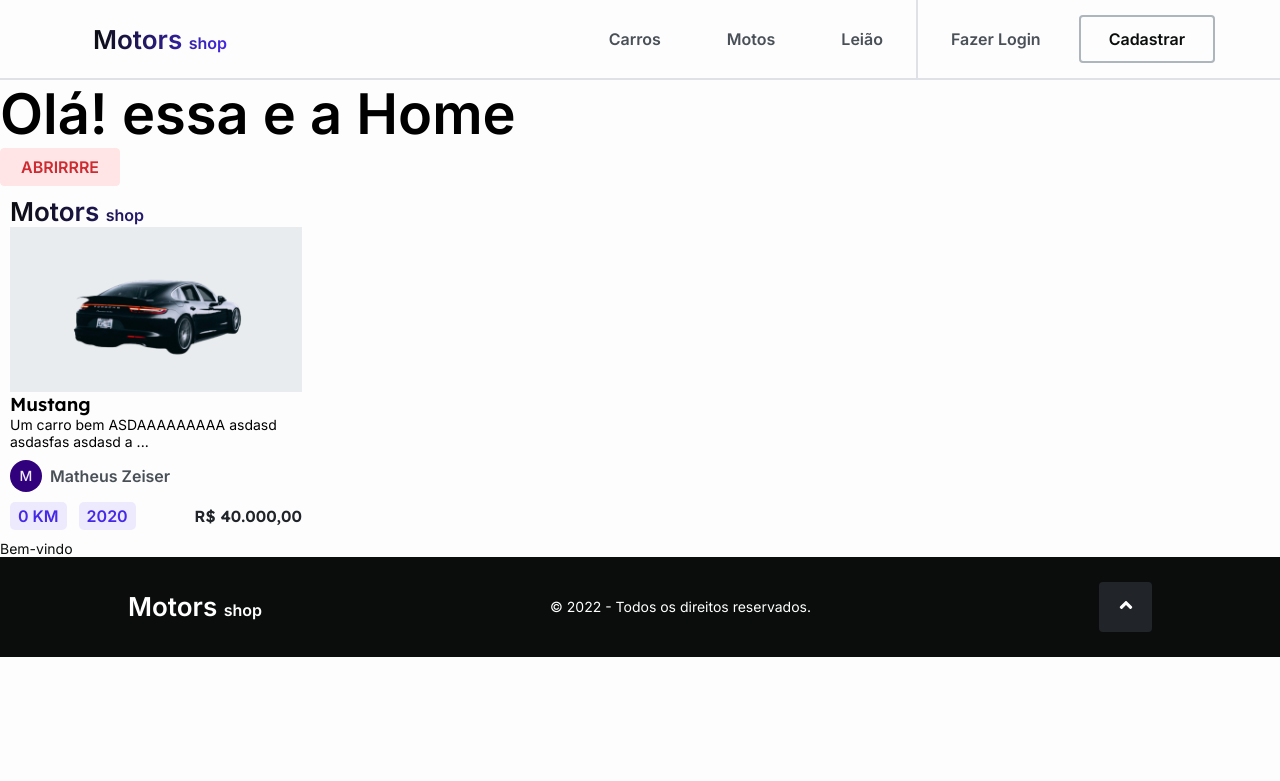
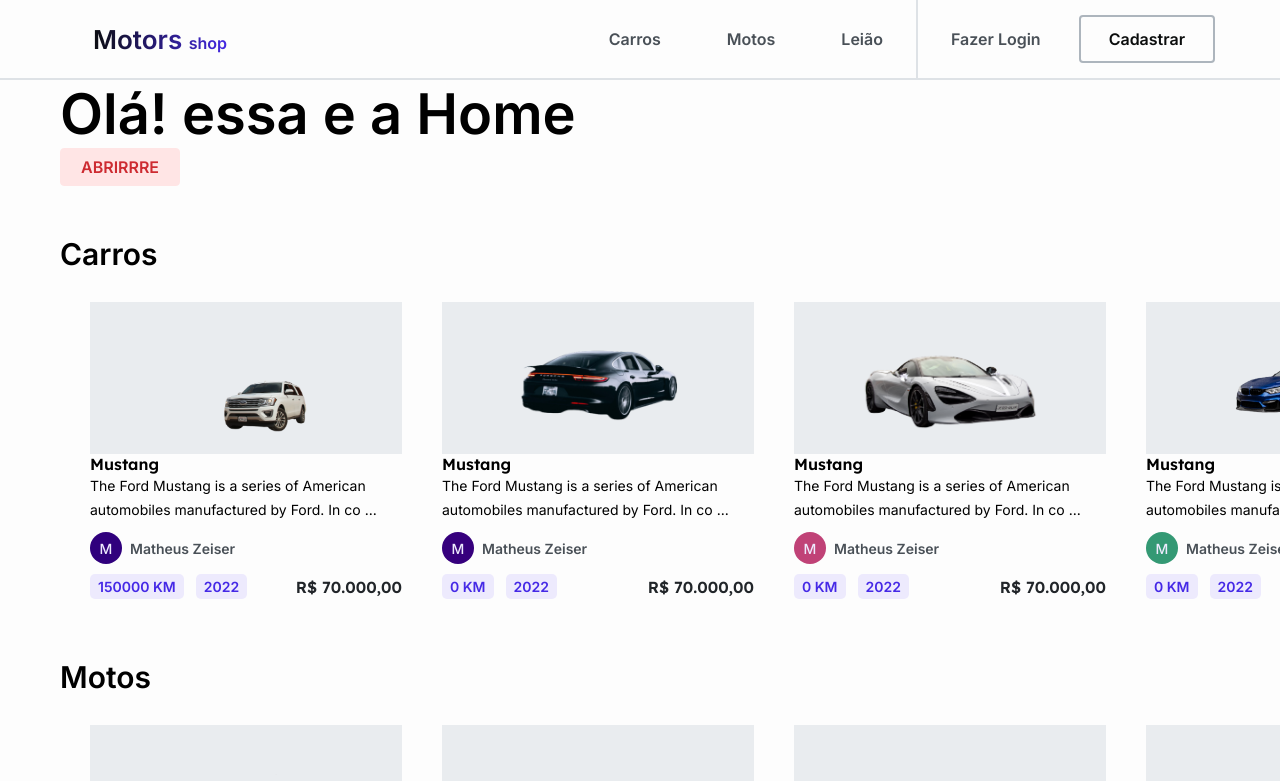
Before and after one commit to projeto-final-grupo07/frontend-project-ff-m6, a React (Create React App) app in the folder client/: page / in a window 1280 px wide. Shown: the top 781 px of the page. Built offline with nearby package versions, Linux system fonts and the light colour scheme.

Commit message:
Feat: Created vehicle list and updated product card

```diff
--- a/client/src/components/CardProfile/style.ts
+++ b/client/src/components/CardProfile/style.ts
@@ -9,6 +9,7 @@ export const ThemeCardProfile = styled.div<ColorRandomProps>`
   align-items: center;
   margin-top: 10px;
   margin-bottom: 10px;
+  font-size: 14px;
 
   .initial {
     display: flex;
--- a/client/src/components/ProductCard/index.tsx
+++ b/client/src/components/ProductCard/index.tsx
@@ -2,44 +2,43 @@ import { StyledParagraph, StyledTitle } from '../../styles/typography';
 import CardProfile from '../CardProfile';
 import Logo from '../Logo';
 
-import {
-  ThemeDivAuthor,
-  ThemeDivInfoVehicle,
-  ThemeProductCard,
-  ThemeTitleProductCard,
-} from './style';
+import { ThemeDivAuthor, ThemeDivInfoVehicle, ThemeProductCard } from './style';
 
 interface ProductCardProps {
   title: string;
-  description: string;
-  img: string;
+  describe: string;
+  coverImg: string;
   name: string;
-  km: number;
+  mileage: number;
   year: number;
   price: number;
 }
 
-const ProductCard = ({ title, description, img, name, km, year, price }: ProductCardProps) => {
-  const initial = name.split('')[0].toUpperCase();
-
-  const randomColor = 'random' + (1 + Math.floor(Math.random() * 12));
+const ProductCard = ({
+  title,
+  describe,
+  coverImg,
+  name,
+  mileage,
+  year,
+  price,
+}: ProductCardProps) => {
   return (
     <ThemeProductCard>
-      <Logo></Logo>
       <div className='divImage'>
-        <img className='image' src={img} alt='Image of the vehicle' />
+        <img className='image' src={coverImg} alt='Image of the vehicle' />
       </div>
-      <ThemeTitleProductCard>
-        {title.length > 20 ? title.substring(0, 20) + ' ...' : title}
-      </ThemeTitleProductCard>
-      <StyledTitle className='title' fontSize='body-2-400' tag='p'>
-        {description.length > 50 ? description.substring(0, 50) + ' ...' : description}
+      <StyledTitle className='title' tag='h4' fontSize='Heading-7-600'>
+        {title.length > 27 ? title.substring(0, 27) + ' ...' : title}
+      </StyledTitle>
+      <StyledTitle className='description' fontSize='body-2-400' tag='p'>
+        {describe.length > 80 ? describe.substring(0, 80) + ' ...' : describe}
       </StyledTitle>
       <CardProfile name={name} />
       <ThemeDivInfoVehicle>
         <div>
           <StyledTitle fontSize='body-2-500' tag='p' className='km'>
-            {km} KM
+            {mileage} KM
           </StyledTitle>
           <StyledTitle fontSize='body-2-500' tag='p' className='year'>
             {year}
--- a/client/src/components/ProductCard/style.ts
+++ b/client/src/components/ProductCard/style.ts
@@ -5,26 +5,34 @@ interface ColorRandomProps {
 }
 
 export const ThemeProductCard = styled.div`
-  width: 312px;
+  min-width: 312px;
+  max-width: 312px;
 
   display: flex;
   flex-direction: column;
 
-  padding: 10px;
-
   .divImage {
+    height: 152px;
     display: flex;
     align-items: center;
     justify-content: center;
+    margin: 0 auto;
     background-color: var(--grey7);
+    border: 2px solid transparent;
   }
 
   .image {
+    display: flex;
+    justify-content: center;
+    align-items: center;
+    object-fit: contain;
+    height: 100%;
+    width: 312px;
+
     margin: 1px 0;
     padding: 0 25px;
-    border: 2px solid transparent;
   }
-  .image:hover {
+  .divImage:hover {
     border: 2px solid var(--brand1);
     cursor: pointer;
   }
@@ -37,11 +45,16 @@ export const ThemeProductCard = styled.div`
     color: var(--grey1);
     font-family: 'Lexend', sans-serif;
   }
-`;
 
-export const ThemeTitleProductCard = styled.h3`
-  font-family: 'Lexend', sans-serif;
-  text-align: left;
+  .title {
+    font-family: 'Lexend', sans-serif;
+    text-align: left;
+    line-height: 20px;
+  }
+
+  .description {
+    line-height: 24px;
+  }
 `;
 
 export const ThemeDivAuthor = styled.div<ColorRandomProps>`
@@ -85,6 +98,7 @@ export const ThemeDivInfoVehicle = styled.div`
     justify-content: space-between;
 
     font-weight: 500;
+    font-size: 14px;
   }
 
   div .km {
--- /dev/null
+++ b/client/src/components/VehicleList/index.tsx
@@ -0,0 +1,33 @@
+import { data } from '../../data/data';
+import ProductCard from '../ProductCard';
+import { ThemeCarList } from './style';
+
+interface IVehicleListProps {
+  typeVehicle: boolean;
+}
+
+const VehicleList = ({ typeVehicle }: IVehicleListProps) => {
+  return (
+    <ThemeCarList>
+      <div className='divCars'>
+        {data.map((vehicle) => {
+          if (vehicle.typeVehicles == typeVehicle)
+            return (
+              <ProductCard
+                key={vehicle.id}
+                title={vehicle.title}
+                describe={vehicle.describe}
+                coverImg={vehicle.coverImg}
+                name={vehicle.name}
+                mileage={vehicle.mileage}
+                year={vehicle.year}
+                price={vehicle.price}
+              ></ProductCard>
+            );
+        })}
+      </div>
+    </ThemeCarList>
+  );
+};
+
+export default VehicleList;
--- /dev/null
+++ b/client/src/components/VehicleList/style.ts
@@ -0,0 +1,31 @@
+import styled from 'styled-components';
+
+export const ThemeCarList = styled.div`
+  display: flex;
+  justify-content: flex-start;
+
+  overflow-x: auto;
+
+  ::-webkit-scrollbar {
+    height: 30px;
+  }
+  ::-webkit-scrollbar-thumb {
+    border: 10px solid var(--grey8);
+    border-radius: 50px;
+    background: var(--grey5);
+  }
+  ::-webkit-scrollbar-thumb:hover {
+    background: var(--grey4);
+  }
+  padding: 10px 30px;
+
+  .divCars {
+    display: flex;
+    align-items: center;
+
+    flex-direction: row;
+
+    width: 100vw;
+    gap: 0px 40px;
+  }
+`;
--- /dev/null
+++ b/client/src/data/data.ts
@@ -0,0 +1,133 @@
+import imgCar1 from '../assets/images/unsplash_3ZUsNJhi_Ik.png';
+import imgCar2 from '../assets/images/unsplash_6lSBynPRaAQ.png';
+import imgCar3 from '../assets/images/unsplash_7RzPuV3-xyI.png';
+import imgCar4 from '../assets/images/unsplash_a4S6KUuLeoM-1.png';
+import imgCar5 from '../assets/images/unsplash_DkGUn0Y1VzA.png';
+import imgCar6 from '../assets/images/unsplash_f_SDCASisgs.png';
+import imgCar7 from '../assets/images/unsplash_N9Pf2J656aQ.png';
+import imgCar8 from '../assets/images/unsplash_p7tai9P7H-s.png';
+import imgCar9 from '../assets/images/unsplash_PcbJL9CYSXs.png';
+import imgCar10 from '../assets/images/unsplash_ZVgPUWC9Mjs.png';
+
+export const data = [
+  {
+    id: 1,
+    title: 'Mustang',
+    describe:
+      'The Ford Mustang is a series of American automobiles manufactured by Ford. In continuous production since 1964, the Mustang is currently the longest-produced Ford car nameplate.',
+    coverImg: imgCar4,
+    name: 'Matheus Zeiser',
+    mileage: 150000,
+    year: 2022,
+    price: 70000,
+    typeVehicles: false,
+  },
+  {
+    id: 2,
+    title: 'Mustang',
+    describe:
+      'The Ford Mustang is a series of American automobiles manufactured by Ford. In continuous production since 1964, the Mustang is currently the longest-produced Ford car nameplate.',
+    coverImg: imgCar1,
+    name: 'Matheus Zeiser',
+    mileage: 0,
+    year: 2022,
+    price: 70000,
+    typeVehicles: false,
+  },
+  {
+    id: 3,
+    title: 'Mustang',
+    describe:
+      'The Ford Mustang is a series of American automobiles manufactured by Ford. In continuous production since 1964, the Mustang is currently the longest-produced Ford car nameplate.',
+    coverImg: imgCar2,
+    name: 'Matheus Zeiser',
+    mileage: 0,
+    year: 2022,
+    price: 70000,
+    typeVehicles: false,
+  },
+  {
+    id: 4,
+    title: 'Mustang',
+    describe:
+      'The Ford Mustang is a series of American automobiles manufactured by Ford. In continuous production since 1964, the Mustang is currently the longest-produced Ford car nameplate.',
+    coverImg: imgCar3,
+    name: 'Matheus Zeiser',
+    mileage: 0,
+    year: 2022,
+    price: 70000,
+    typeVehicles: false,
+  },
+  {
+    id: 5,
+    title: 'Mustang',
+    describe:
+      'The Ford Mustang is a series of American automobiles manufactured by Ford. In continuous production since 1964, the Mustang is currently the longest-produced Ford car nameplate.',
+    coverImg: imgCar5,
+    name: 'Matheus Zeiser',
+    mileage: 0,
+    year: 2022,
+    price: 70000,
+    typeVehicles: true,
+  },
+  {
+    id: 6,
+    title: 'Mustang',
+    describe:
+      'The Ford Mustang is a series of American automobiles manufactured by Ford. In continuous production since 1964, the Mustang is currently the longest-produced Ford car nameplate.',
+    coverImg: imgCar6,
+    name: 'Matheus Zeiser',
+    mileage: 0,
+    year: 2022,
+    price: 70000,
+    typeVehicles: true,
+  },
+  {
+    id: 7,
+    title: 'Mustang',
+    describe:
+      'The Ford Mustang is a series of American automobiles manufactured by Ford. In continuous production since 1964, the Mustang is currently the longest-produced Ford car nameplate.',
+    coverImg: imgCar7,
+    name: 'Matheus Zeiser',
+    mileage: 0,
+    year: 2022,
+    price: 70000,
+    typeVehicles: true,
+  },
+  {
+    id: 8,
+    title: 'Mustang',
+    describe:
+      'The Ford Mustang is a series of American automobiles manufactured by Ford. In continuous production since 1964, the Mustang is currently the longest-produced Ford car nameplate.',
+    coverImg: imgCar8,
+    name: 'Matheus Zeiser',
+    mileage: 0,
+    year: 2022,
+    price: 70000,
+    typeVehicles: true,
+  },
+  {
+    id: 9,
+    title: 'Mustang',
+    describe:
+      'The Ford Mustang is a series of American automobiles manufactured by Ford. In continuous production since 1964, the Mustang is currently the longest-produced Ford car nameplate.',
+    coverImg: imgCar9,
+    name: 'Matheus Zeiser',
+    mileage: 0,
+    year: 2022,
+    price: 70000,
+    typeVehicles: true,
+  },
+  {
+    id: 10,
+    title: 'Mustang',
+    describe:
+      'The Ford Mustang is a series of American automobiles manufactured by Ford. In continuous production since 1964, the Mustang is currently the longest-produced Ford car nameplate.',
+    coverImg: imgCar10,
+    name: 'Matheus Zeiser',
+    mileage: 0,
+    year: 2022,
+    price: 70000,
+    typeVehicles: true,
+  },
+];
--- a/client/src/index.tsx
+++ b/client/src/index.tsx
@@ -3,6 +3,8 @@ import ReactDOM from 'react-dom/client';
 import { RouterProvider } from 'react-router-dom';
 import { router } from './routes';
 import GlobalStyle from './styles/globalStyle';
+
+import 'swiper/css/bundle';
 
 const root = ReactDOM.createRoot(document.getElementById('root') as HTMLElement);
 root.render(
--- a/client/src/pages/homePage/index.tsx
+++ b/client/src/pages/homePage/index.tsx
@@ -4,11 +4,14 @@ import { StyledParagraph, StyledTitle } from '../../styles/typography';
 import imgCarro from '../../assets/images/unsplash_3ZUsNJhi_Ik.png';
 import ProductCard from '../../components/ProductCard';
 import Navbar from '../../components/Navbar';
+import { MainContainer } from './style';
+import VehicleList from '../../components/VehicleList';
 
 export const Home = () => {
   return (
     <>
       <Navbar />
+      <MainContainer>
         <StyledTitle fontSize='Heading-1-700' tag='h1'>
           Olá! essa e a Home
         </StyledTitle>
@@ -22,16 +25,15 @@ export const Home = () => {
         >
           Algo aqui
         </Modal>
-      <ProductCard
-        title={'Mustang'}
-        name={'Matheus Zeiser'}
-        description={'Um carro bem ASDAAAAAAAAA asdasd asdasfas asdasd asdas asda asdas'}
-        year={2020}
-        km={0}
-        img={imgCarro}
-        price={40000}
-      />
-      <StyledParagraph>Bem-vindo</StyledParagraph>
+        <StyledTitle className='titleVehicles' fontSize='Heading-5-600' tag='h5'>
+          Carros
+        </StyledTitle>
+        <VehicleList typeVehicle={false} />
+        <StyledTitle className='titleVehicles' fontSize='Heading-5-600' tag='h5'>
+          Motos
+        </StyledTitle>
+        <VehicleList typeVehicle={true} />
+      </MainContainer>
       <Footer />
     </>
   );
--- /dev/null
+++ b/client/src/pages/homePage/style.ts
@@ -0,0 +1,20 @@
+import styled from 'styled-components';
+
+export const MainContainer = styled.div`
+  /* width: 100vw; */
+
+  margin-left: 60px;
+
+  /* max-width: 1400px; */
+
+  overflow-x: hidden;
+
+  @media (max-width: 800px) {
+    margin-left: 23px;
+  }
+
+  .titleVehicles{
+    margin-bottom: 20px;
+    margin-top: 50px;
+  }
+`;
--- /dev/null
+++ b/package.json
@@ -0,0 +1,5 @@
+{
+  "dependencies": {
+    "swiper": "^8.4.5"
+  }
+}
```
Lines whose indentation alone changed are shown as unchanged.
